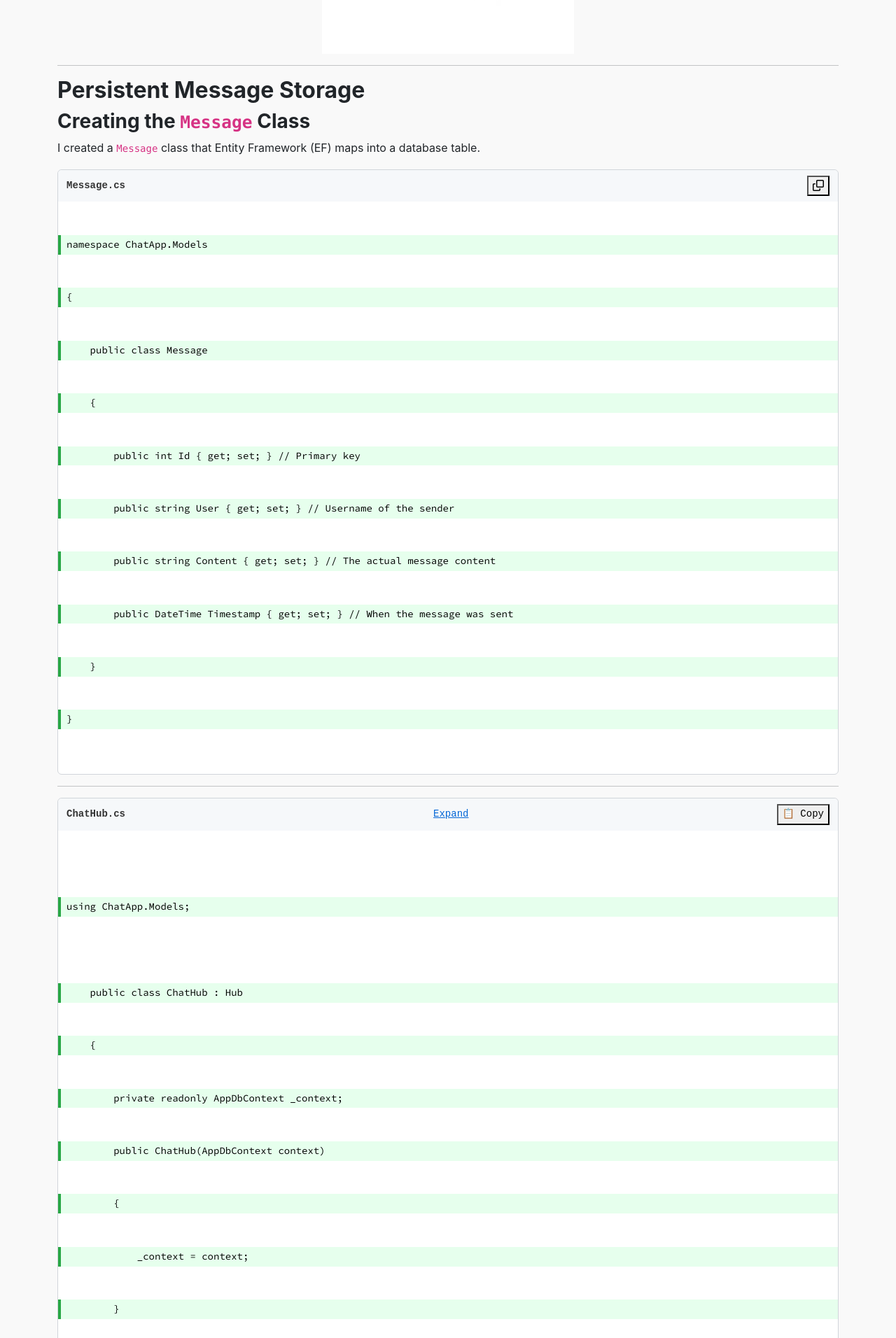
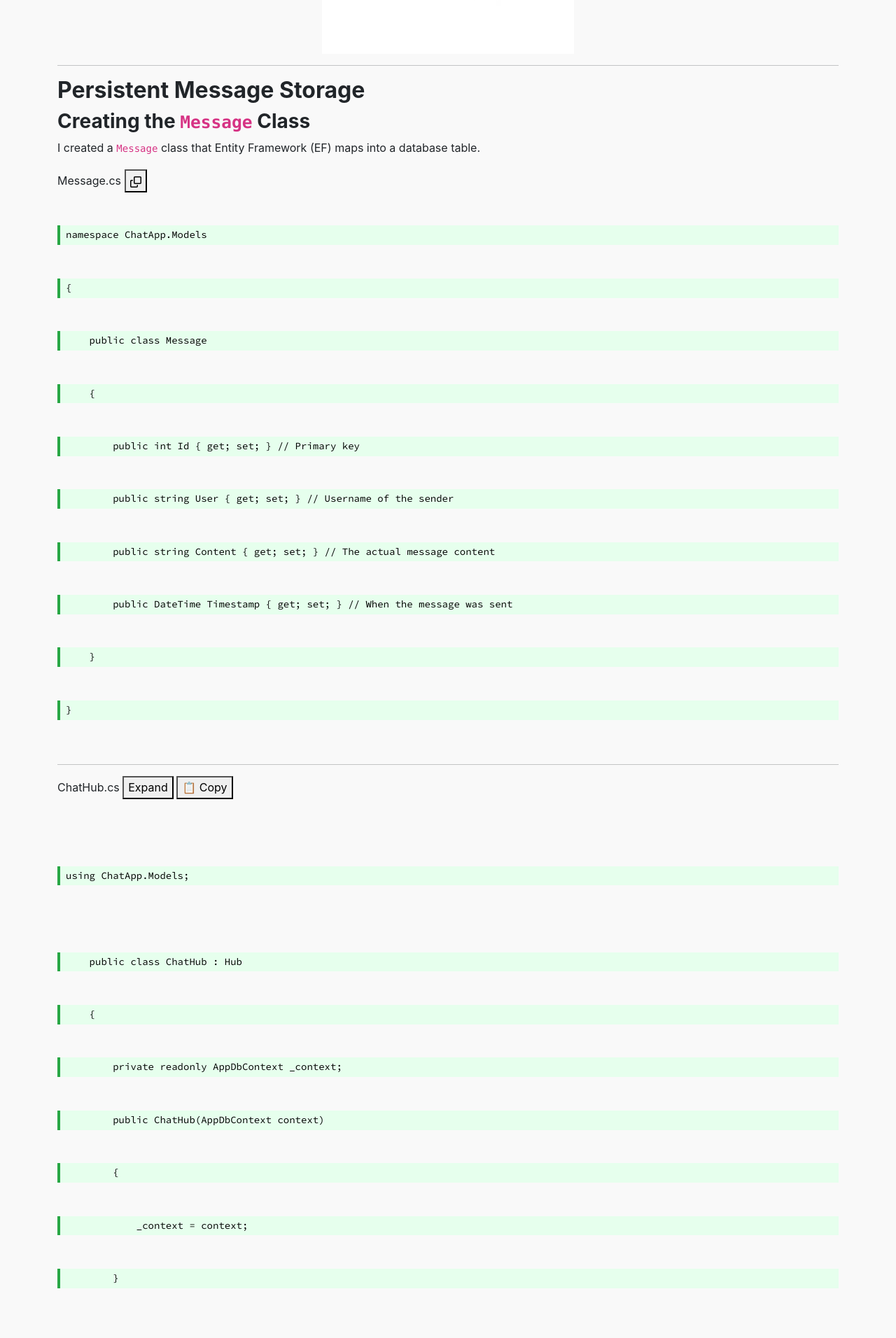
Before and after one commit to JWalshe86/ChatApp, a Jekyll site: the page built from docs/ChatAppPartTwo.md, in a window 1280 px wide. Shown: the part 310-2222 px from the top of the page at 70% size. Built offline with Jekyll 4.4.1, drawn with Linux system fonts in a browser that asks for light colours.

Commit message:
Update custom.css

```diff
--- a/docs/assets/css/custom.css
+++ b/docs/assets/css/custom.css
@@ -19,36 +19,19 @@
    GitHub-Style Code Blocks
    ============================= */
 
-/* Code Block Container */
-.code-block {
-    background: white;
-    border: 1px solid #d1d5da;
-    border-radius: 6px;
-    margin-bottom: 16px;
-    overflow-x: auto;
-}
-
-/* Code Header */
-.code-header {
-    display: flex;
-    justify-content: space-between;
-    align-items: center;
-    background: #f6f8fa;
-    padding: 8px 12px;
-    border-top-left-radius: 6px;
-    border-top-right-radius: 6px;
-    font-family: monospace;
-    font-size: 14px;
-    font-weight: bold;
-    color: #333;
-}
-
-/* Default Hidden for Unchanged and Removed Lines */
+/* Default hidden for unchanged and removed lines */
 .hidden {
     display: none;
 }
 
-/* Removed Code (Red - Hidden by Default) */
+/* Unchanged Code (Initially Hidden) */
+.unchanged-code {
+    display: none; /* Hide unchanged lines by default */
+    color: #ffffff !important; /* Keep unchanged code white */
+    font-family: "Source Code Pro", monospace;
+}
+
+/* Removed Code (Initially Hidden) */
 .removed-line {
     display: none;
     color: #ff6b6b !important; /* GitHub-style red */
@@ -58,7 +41,7 @@
     white-space: pre-wrap;
 }
 
-/* Added Code (Green - Always Visible) */
+/* Added Code (Always Visible) */
 .added-line {
     display: block;
     background-color: #e6ffed !important; /* Light green */
@@ -69,25 +52,9 @@
     font-family: "Source Code Pro", monospace;
 }
 
-/* Unchanged Code (Hidden by Default) */
-.unchanged-code {
-    display: none; /* Hide unchanged lines by default */
-    color: #ffffff !important; /* White for unchanged code */
-    font-family: "Source Code Pro", monospace;
-}
-
-/* When expanded, show unchanged and removed code */
+/* 🚀 FIX: Show unchanged and removed lines when expanded */
 .expanded .unchanged-code,
 .expanded .removed-line {
-    display: block !important;
+    display: inline-block !important;
+    width: 100%; /* Ensure full width for block display */
 }
-
-/* Expand Button */
-.expand-button {
-    background: transparent;
-    border: none;
-    cursor: pointer;
-    font-size: 14px;
-    color: #0366d6;
-    text-decoration: underline;
-}
```
